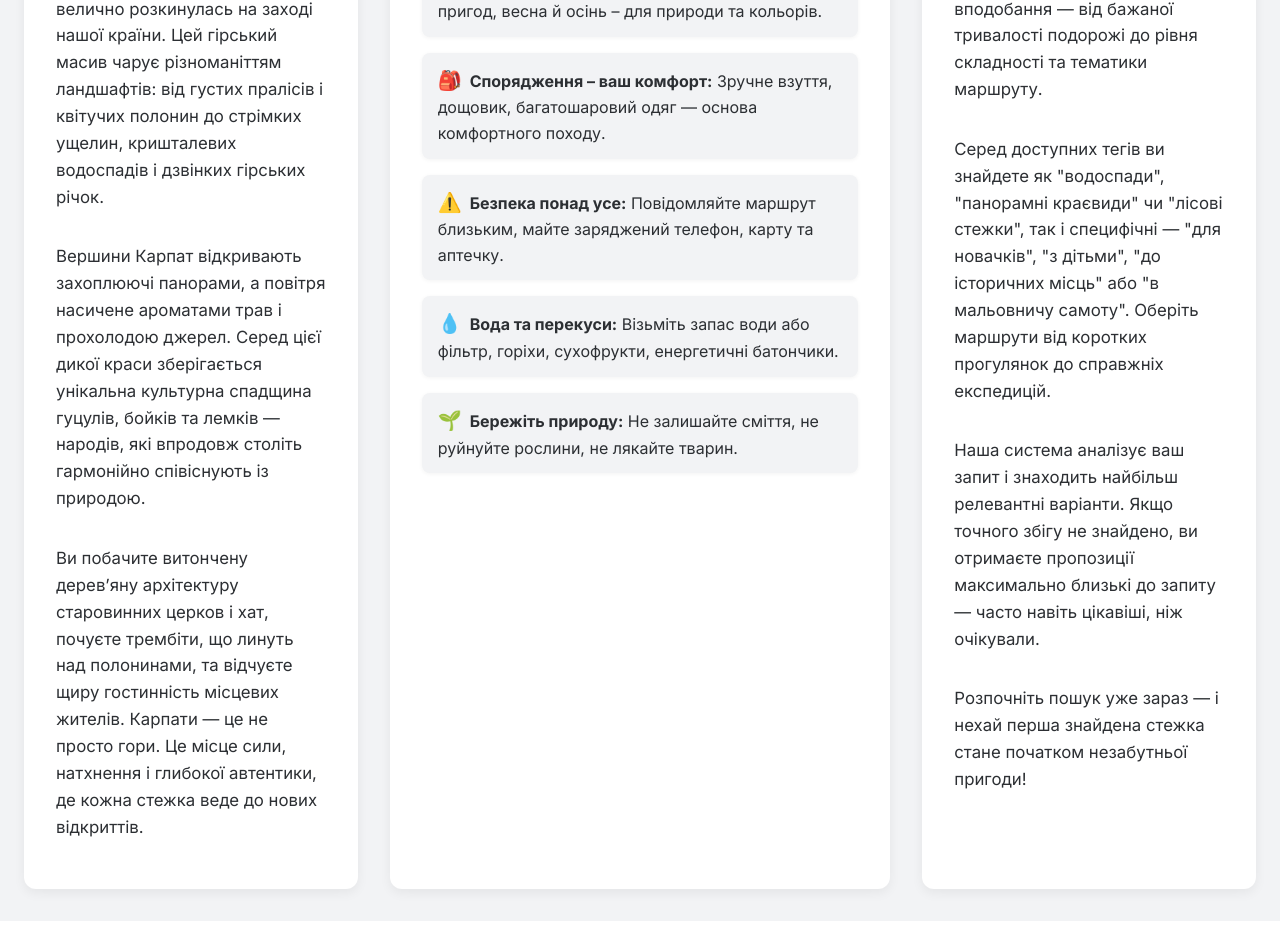
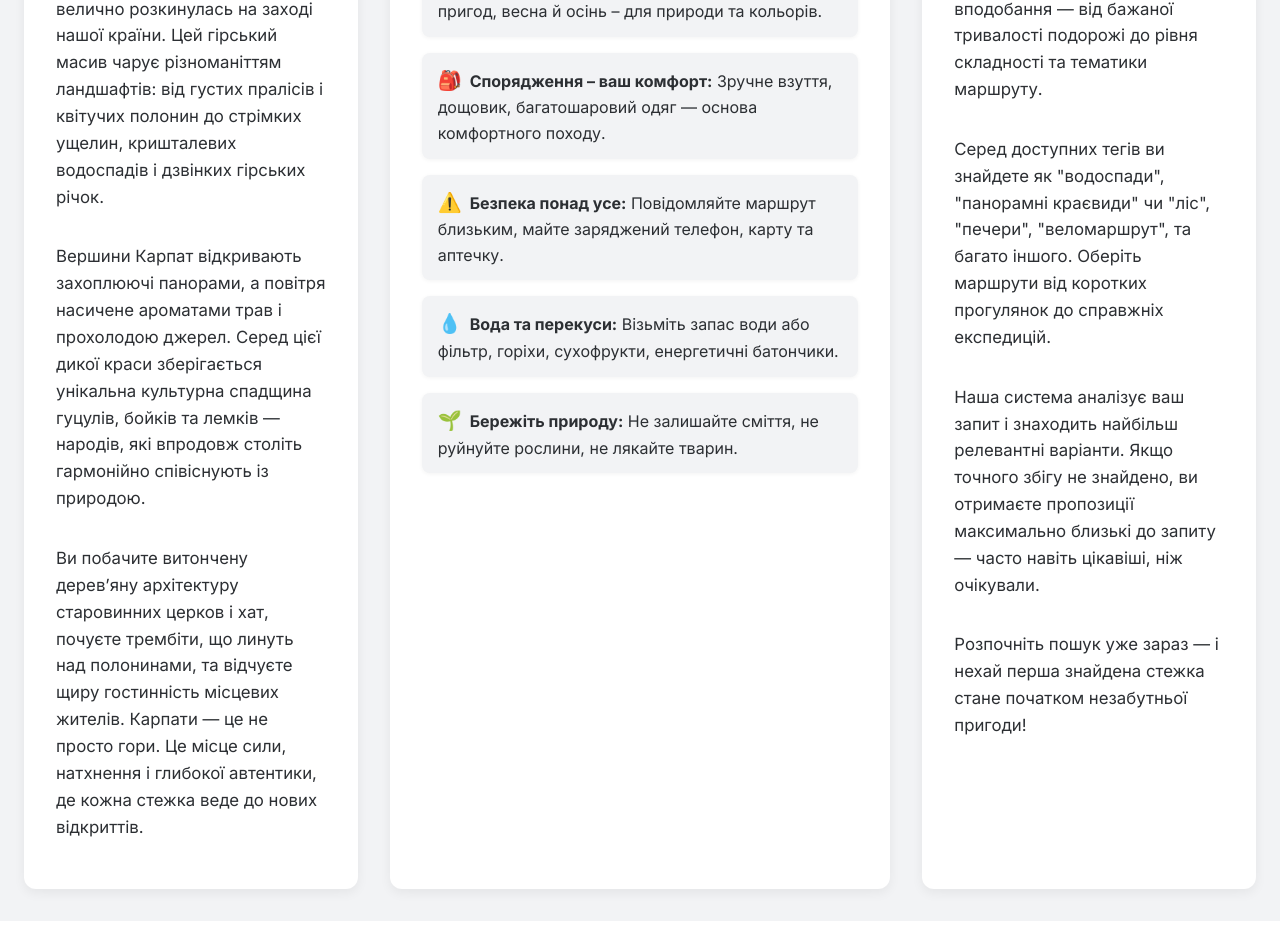
Before and after one commit to michael-aleph/karpaty-tour-planner, a React (Vite) app in the folder client/: page / in a window 1280 px wide. Shown: the part 952-1885 px from the top of the page. Built offline with nearby package versions, Linux system fonts and the light colour scheme.

Commit message:
Version 2.1.0

```diff
--- a/client/src/pages/Home.jsx
+++ b/client/src/pages/Home.jsx
@@ -185,8 +185,8 @@ function Home() {
               </p>
               <p>
                 {language === 'ua'
-                  ? 'Серед доступних тегів ви знайдете як "водоспади", "панорамні краєвиди" чи "лісові стежки", так і специфічні — "для новачків", "з дітьми", "до історичних місць" або "в мальовничу самоту". Оберіть маршрути від коротких прогулянок до справжніх експедицій.'
-                  : 'You can choose from a variety of tags — such as "waterfalls", "panoramic views", or "forest trails" — as well as more specific ones like "beginner-friendly", "with kids", "historical paths", or "secluded escapes". Routes range from short walks to full expeditions.'}
+                  ? 'Серед доступних тегів ви знайдете як "водоспади", "панорамні краєвиди" чи "ліс", "печери", "веломаршрут", та багато іншого. Оберіть маршрути від коротких прогулянок до справжніх експедицій.'
+                  : 'Among the available tags youʼll find "waterfalls", "panoramic view" or "forest", "caves", "bike route", and much more. Routes range from short walks to full expeditions.'}
               </p>
               <p>
                 {language === 'ua'
--- a/client/src/pages/RouteDetails.jsx
+++ b/client/src/pages/RouteDetails.jsx
@@ -121,7 +121,7 @@ function RouteDetails() {
         )}
 
         <div className="route-back">
-          <Link to="/">
+          <Link to="/routes">
             <button>{language === 'ua' ? '← Назад' : '← Back'}</button>
           </Link>
         </div>
```
